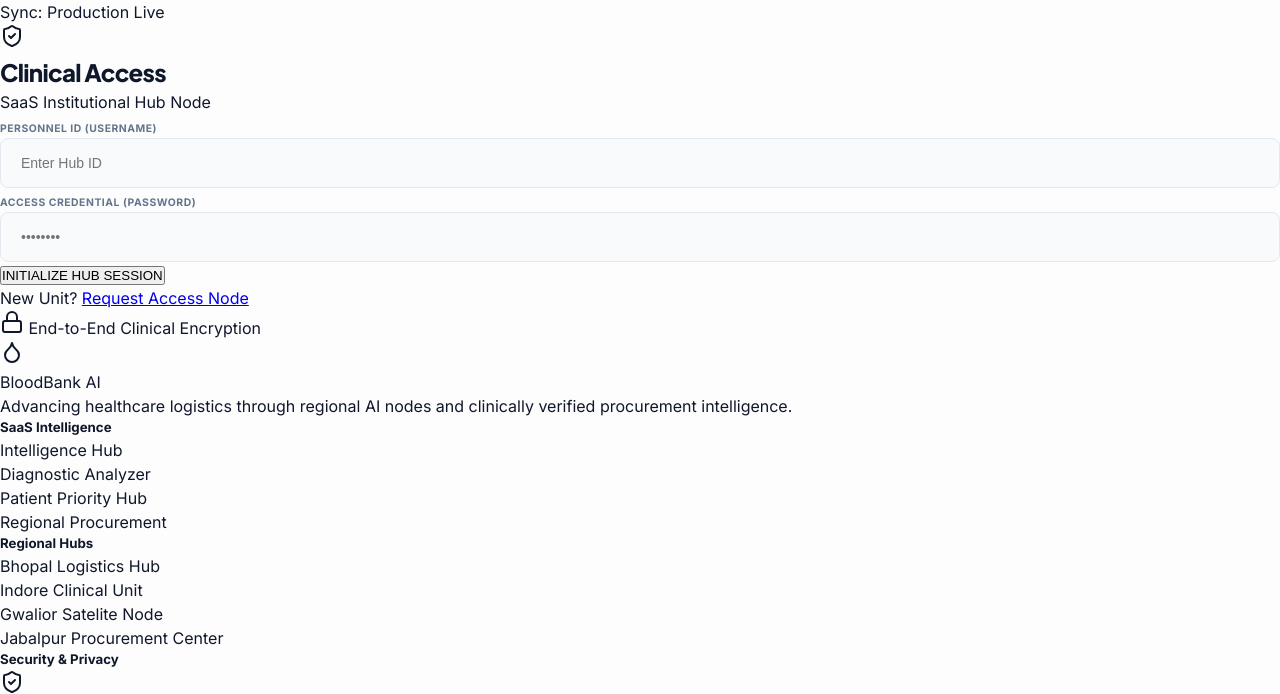
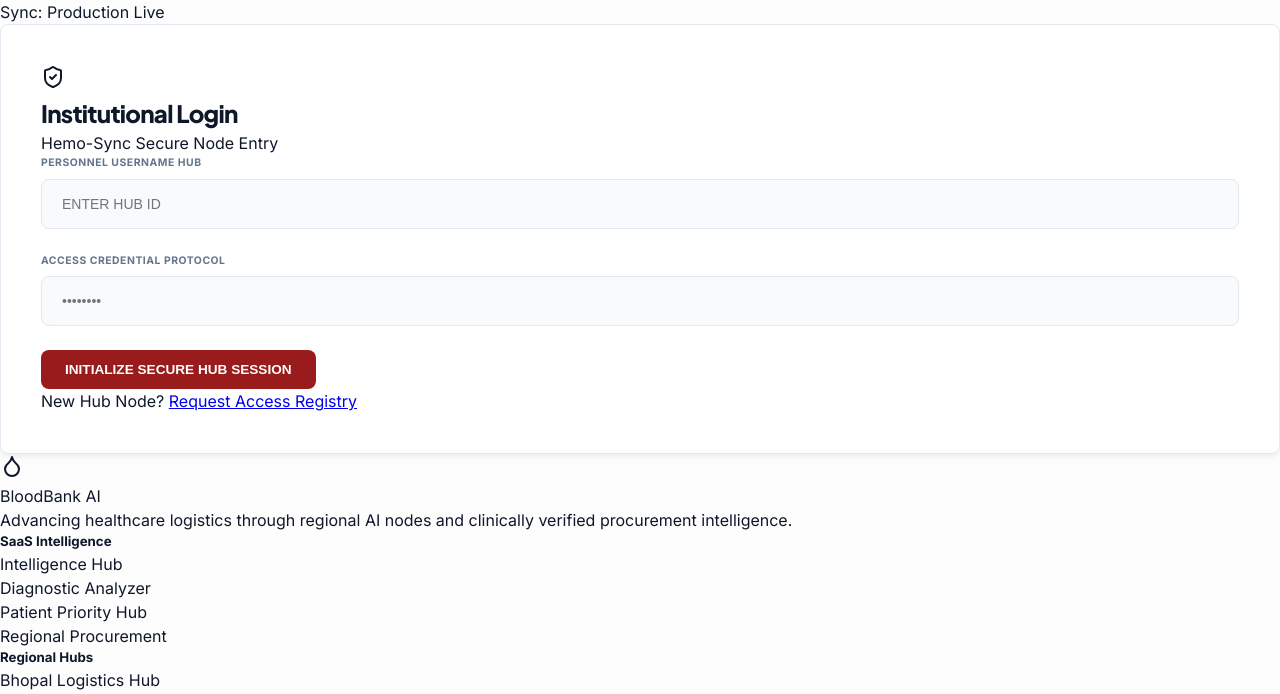
Before and after one commit to ShrutiTiwari2005/Blood_bank, a Flask app: page /login in a window 1280 px wide. Shown: the part 135-829 px from the top of the page. Run offline with Flask 3, Linux system fonts and the light colour scheme; some libraries are stand-ins or nearby versions.

Commit message:
ui: Hardened Clinical Authentication Node login structure

```diff
--- a/app/templates/login.html
+++ b/app/templates/login.html
@@ -3,58 +3,48 @@
 {% block content %}
 <div class="max-w-md mx-auto p-8 flex flex-col items-center justify-center min-h-[80vh] reveal active">
 
-    <div class="luxury-card w-full p-10 shadow-2xl border-t-8 border-t-emerald-500">
+    <div class="clinical-card w-full p-10 shadow-2xl border-t-8 border-t-red-800">
         <div class="text-center mb-10">
-            <div class="h-12 w-12 bg-emerald-500 rounded-2xl flex items-center justify-center mx-auto mb-6 shadow-lg shadow-emerald-500/20">
+            <div class="h-12 w-12 bg-red-700 rounded-2xl flex items-center justify-center mx-auto mb-6 shadow-lg shadow-red-900/10">
                 <i data-lucide="shield-check" class="text-white" size="28"></i>
             </div>
-            <h2 class="text-3xl font-black text-slate-800 tracking-tight">Clinical Access</h2>
-            <p class="text-slate-400 text-xs font-bold uppercase tracking-widest mt-3">SaaS Institutional Hub Node</p>
+            <h2 class="text-3xl font-black text-slate-800 tracking-tight">Institutional Login</h2>
+            <p class="text-slate-400 text-[10px] font-black uppercase tracking-widest mt-3">Hemo-Sync Secure Node Entry</p>
         </div>
 
         {% with messages = get_flashed_messages(with_categories=true) %}
           {% if messages %}
             {% for category, message in messages %}
-              <div class="mb-6 p-4 rounded-xl text-[10px] font-black uppercase tracking-widest {{ 'bg-red-50 text-red-600' if category == 'error' else 'bg-emerald-50 text-emerald-600' }}">
+              <div class="mb-6 p-4 rounded-xl text-[10px] font-black uppercase tracking-widest {{ 'bg-red-50 text-red-700' if category == 'error' else 'bg-green-50 text-green-700' }}">
                 {{ message }}
               </div>
             {% endfor %}
           {% endif %}
         {% endwith %}
 
-        <form method="POST" class="space-y-6">
+        <form method="POST" class="space-y-4">
             <input type="hidden" name="csrf_token" value="{{ csrf_token() }}">
 
-            <div class="space-y-2">
-                <label class="text-[10px] font-black uppercase text-slate-400 tracking-[0.2em] ml-1">Personnel ID (Username)</label>
-                <input type="text" name="username" required
-                    class="w-full bg-slate-50 border border-slate-100 rounded-2xl p-5 text-sm font-bold text-slate-800 focus:outline-none focus:border-emerald-500 transition-all"
-                    placeholder="Enter Hub ID">
+            <div class="form-group">
+                <label>Personnel Username Hub</label>
+                <input type="text" name="username" required placeholder="ENTER HUB ID">
             </div>
 
-            <div class="space-y-2">
-                <label class="text-[10px] font-black uppercase text-slate-400 tracking-[0.2em] ml-1">Access Credential (Password)</label>
-                <input type="password" name="password" required
-                    class="w-full bg-slate-50 border border-slate-100 rounded-2xl p-5 text-sm font-bold text-slate-800 focus:outline-none focus:border-emerald-500 transition-all"
-                    placeholder="••••••••">
+            <div class="form-group">
+                <label>Access Credential Protocol</label>
+                <input type="password" name="password" required placeholder="••••••••">
             </div>
 
-            <button type="submit" class="w-full btn-elite btn-primary py-5 text-[10px] font-black tracking-widest shadow-xl">
-                INITIALIZE HUB SESSION
+            <button type="submit" class="btn-hemo w-full py-5 text-[11px] font-black tracking-widest shadow-xl mt-4">
+                INITIALIZE SECURE HUB SESSION
             </button>
         </form>
 
         <div class="mt-10 pt-10 border-t border-slate-50 text-center">
             <p class="text-[10px] font-bold text-slate-400 uppercase tracking-widest">
-                New Unit? <a href="/register" class="text-emerald-500 ml-2">Request Access Node</a>
+                New Hub Node? <a href="/register" class="text-red-700 ml-2">Request Access Registry</a>
             </p>
         </div>
-    </div>
-
-    <!-- Security Footer -->
-    <div class="mt-12 flex items-center gap-3 opacity-40">
-        <i data-lucide="lock" size="14"></i>
-        <span class="text-[9px] font-black uppercase tracking-[0.3em]">End-to-End Clinical Encryption</span>
     </div>
 </div>
 
```
